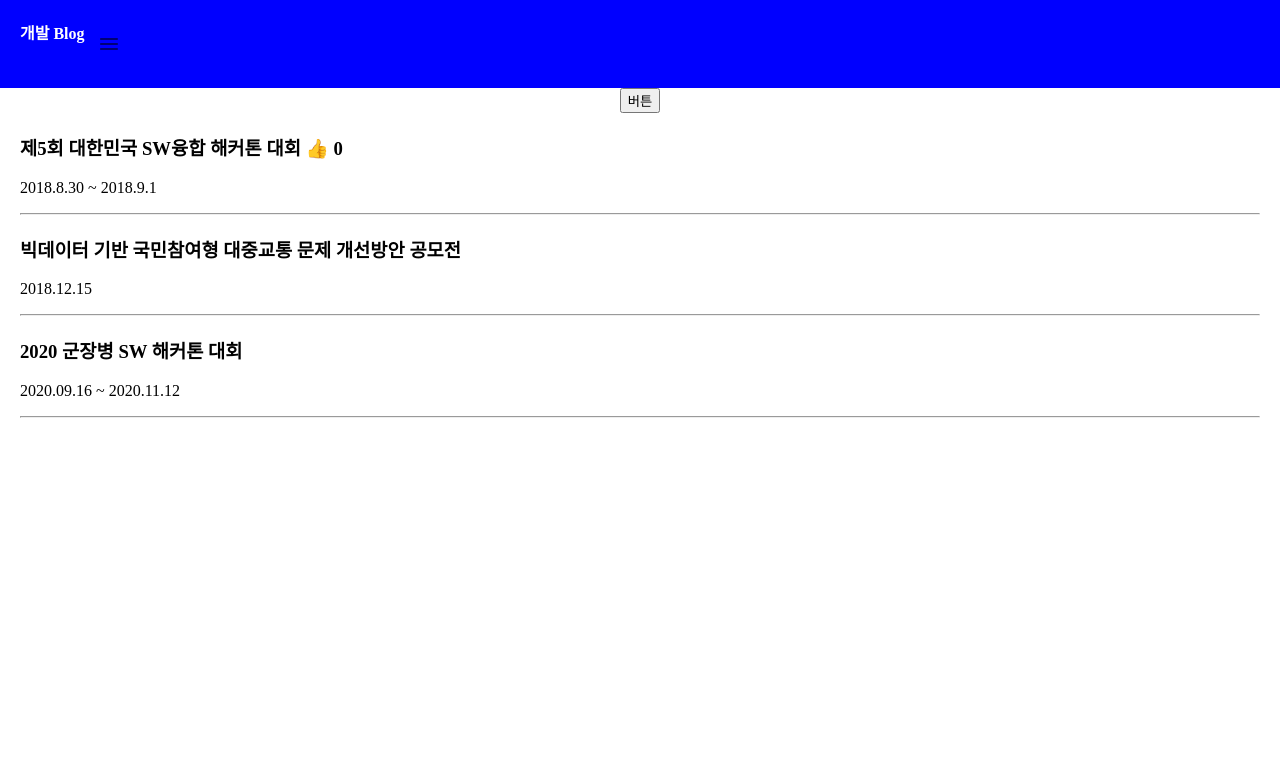
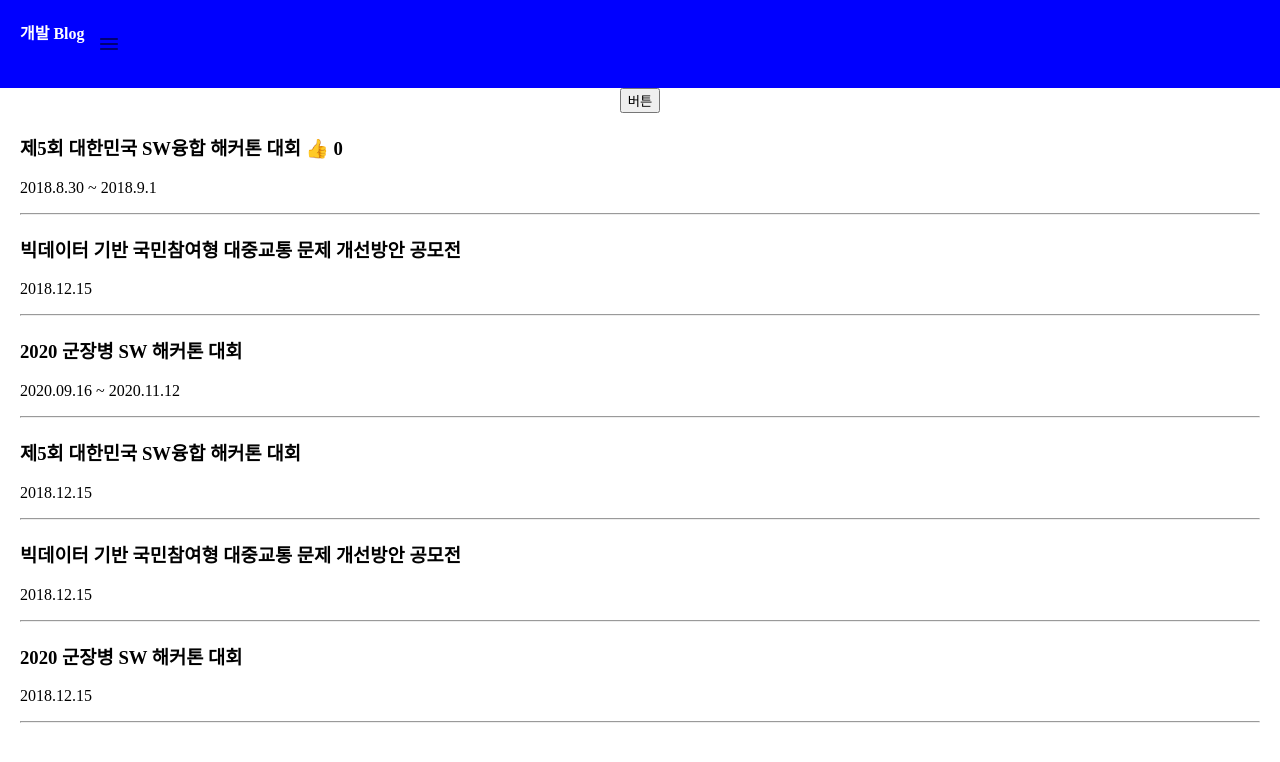
Before and after one commit to JangSeongHo99/blog, a React (Create React App) app: page / in a window 1280 px wide. Shown: the top 762 px of the page. Built offline with nearby package versions, Linux system fonts and the light colour scheme.

Commit message:
Add list using map

```diff
--- a/src/App.js
+++ b/src/App.js
@@ -54,6 +54,17 @@ function App() {
 			  ? <Modal></Modal>
 			  : null
 		  }
+		 {
+			  글제목.map((title) => {
+				  return (
+					  <div className="list">
+						<h3> { title }</h3>
+						<p>2018.12.15</p>
+						<hr/>
+					</div>
+					  )
+			  })
+		  }
     </div>
   );
 }
```
Also changed, not shown: 1 other file (tests, documents, lock files or other folders).
